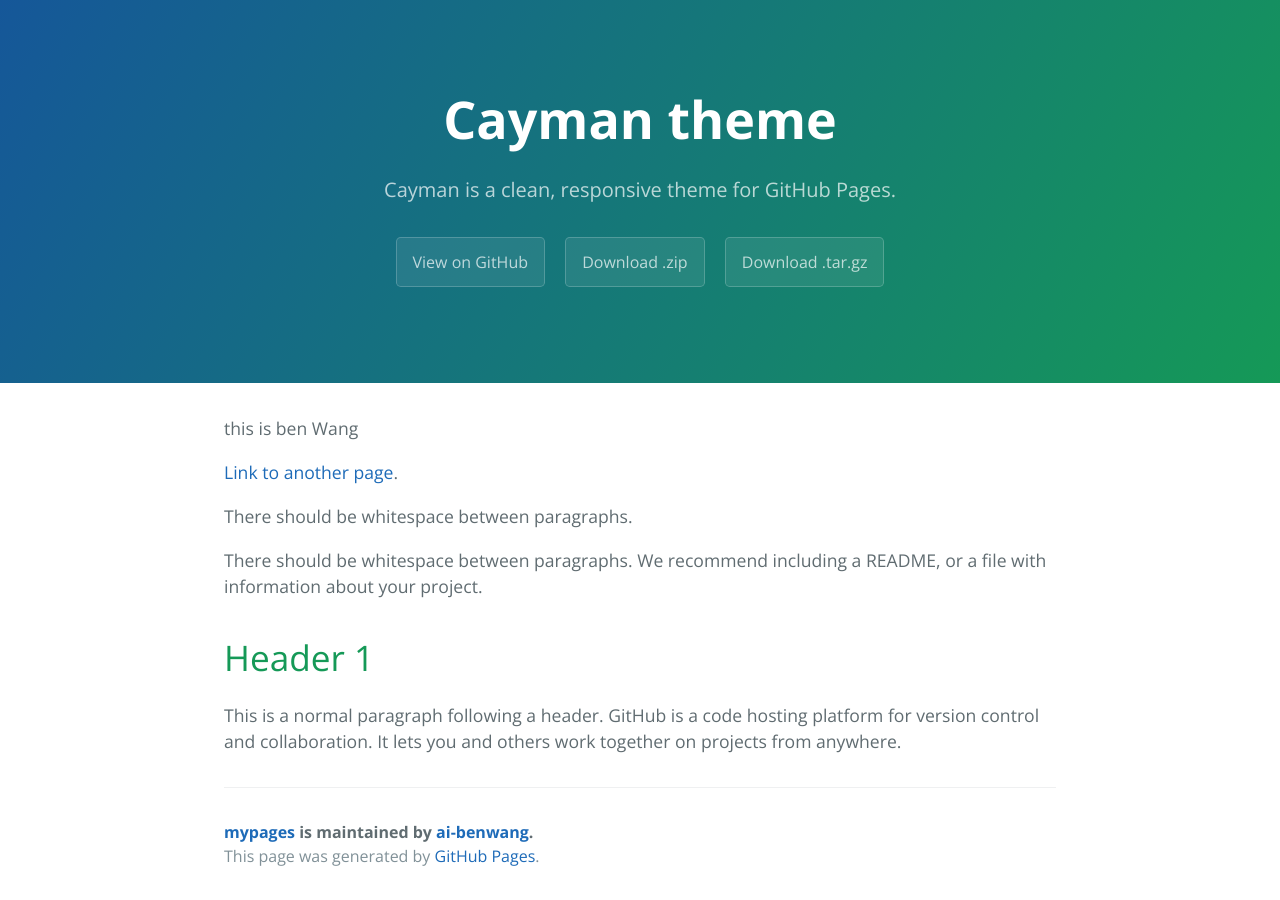
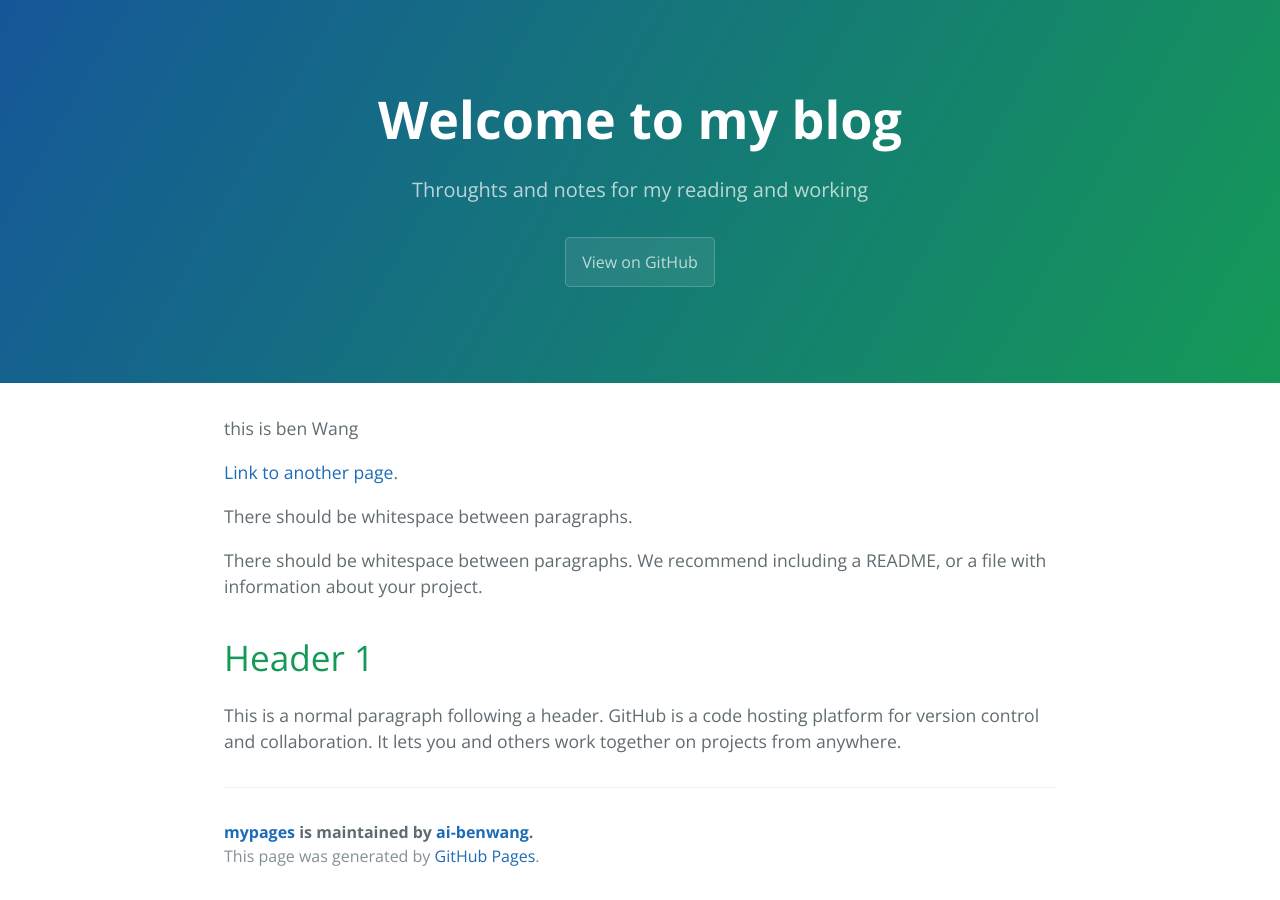
Before and after one commit to ai-benwang/mypages, a Jekyll site: the page built from index.md, in a window 1280 px wide. Built offline with Jekyll 4.4.1, drawn with Linux system fonts in a browser that asks for light colours; our own code applies the rules of GitHub Pages for plain Markdown files.

Commit message:
Update _config.yml

```diff
--- a/_config.yml
+++ b/_config.yml
@@ -1,5 +1,4 @@
-title: Cayman theme
-description: Cayman is a clean, responsive theme for GitHub Pages.
-show_downloads: true
+title: Welcome to my blog
+description: Throughts and notes for my reading and working
 google_analytics:
 theme: jekyll-theme-cayman
```
